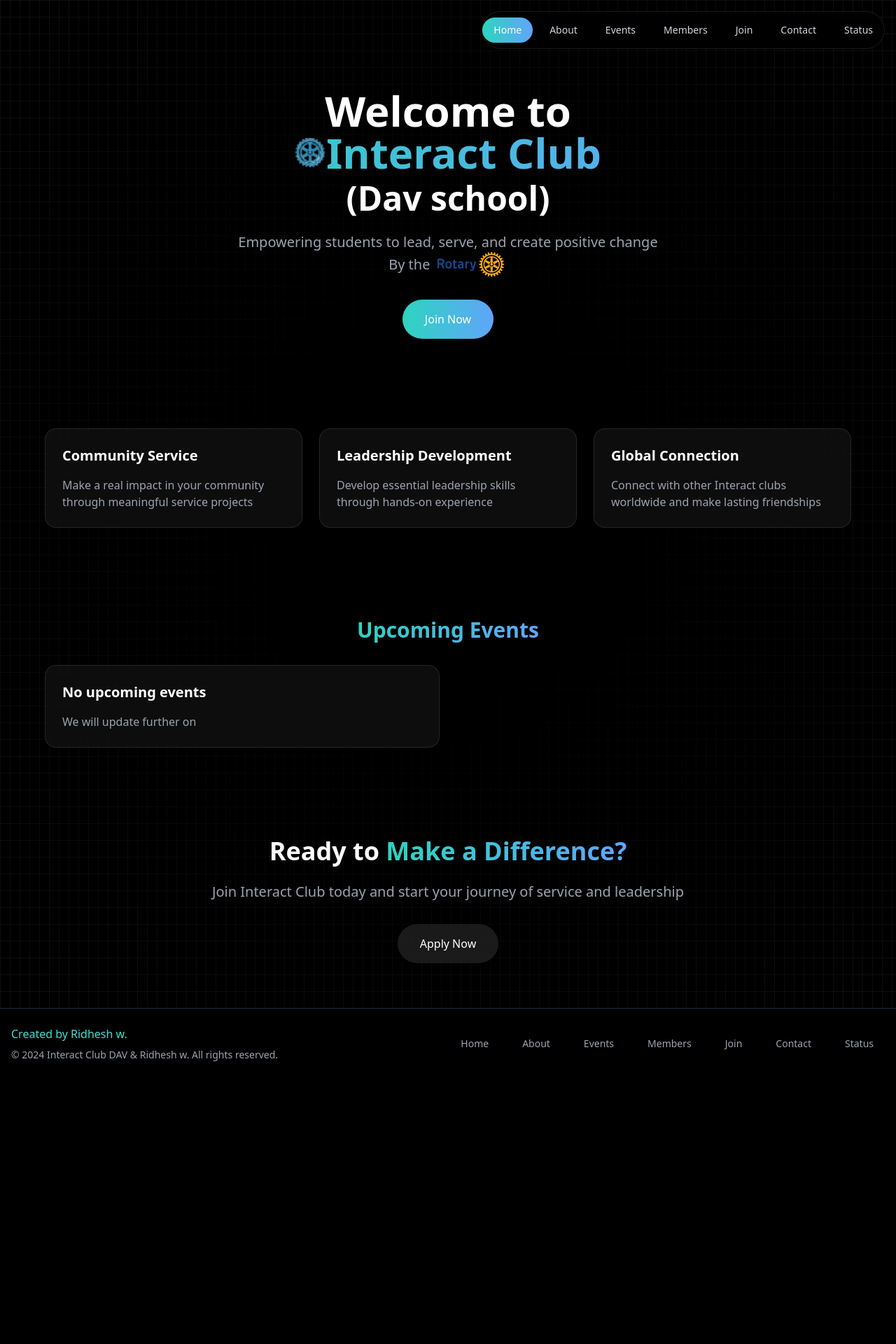
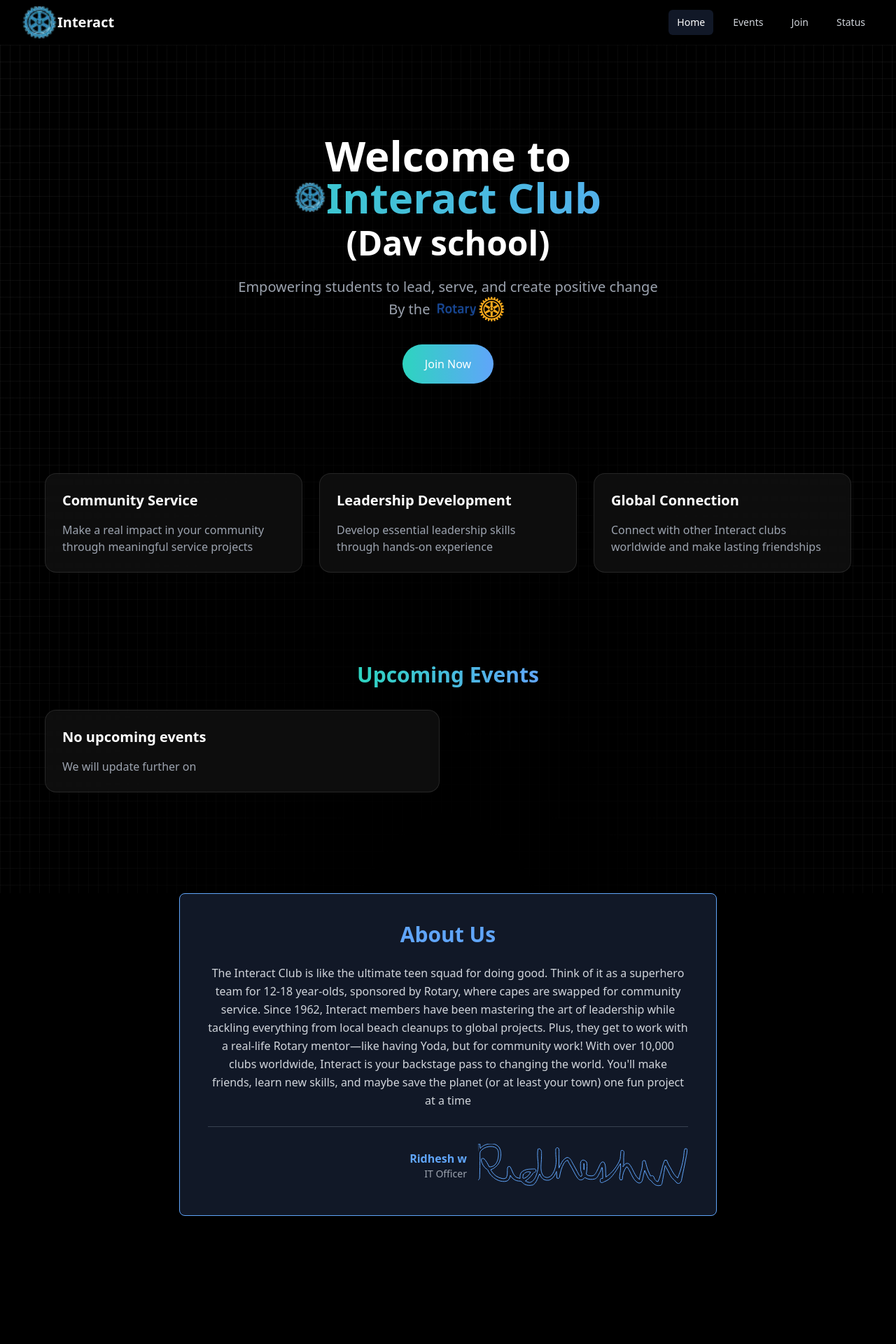
Before and after one commit to ridheshcybe/interact-dav, a Next.js app: page / in a window 1280 px wide. Shown: the top 1920 px of the page at 70% size. Before the commit the page ends 1541 px from the top, so only its background shows below. Built offline with nearby package versions, Linux system fonts and the light colour scheme.

Commit message:
navbar edits

```diff
--- a/package.json
+++ b/package.json
@@ -11,9 +11,12 @@
   "dependencies": {
     "@next/bundle-analyzer": "^15.1.0",
     "@radix-ui/react-label": "^2.1.1",
+    "@radix-ui/react-navigation-menu": "^1.2.3",
     "@supabase/ssr": "^0.5.2",
+    "class-variance-authority": "^0.7.1",
     "clsx": "^2.1.1",
     "framer-motion": "^11.14.4",
+    "lucide-react": "^0.468.0",
     "next": "15.1.0",
     "react": "^19.0.0",
     "react-burger-menu": "^3.1.0",
--- a/src/app/about/page.tsx
+++ b/src/app/about/page.tsx
@@ -27,7 +27,7 @@ export default function AboutSection() {
               <div className="flex items-center justify-end space-x-4 pt-6 border-t border-gray-700">
                 <div className="text-right">
                   <p className="font-semibold text-blue-400">Ridhesh w</p>
-                  <p className="text-sm text-gray-400">IT Head</p>
+                  <p className="text-sm text-gray-400">IT Officer</p>
                 </div>
                 <div>
                   <AnimatedSignature />
--- a/src/app/components/floating-nav.tsx
+++ b/src/app/components/floating-nav.tsx
@@ -1,72 +1,90 @@
 "use client";
 
+import { useState } from "react";
 import Link from "next/link";
-import { useState } from "react";
+import { Menu, X } from "lucide-react";
+import { usePathname } from "next/navigation";
 import { navItems } from "@/data";
-import { usePathname } from "next/navigation";
-import { useIsMobile } from "@/hooks/useIsMobile";
-import { IoMdMenu, IoMdClose } from "react-icons/io";
-import { motion, AnimatePresence } from "framer-motion";
+import Image from "next/image";
 
-export function FloatingNav() {
+type NavLinkProps = {
+  href: string;
+  children: React.ReactNode;
+};
+
+function NavLink({ href, children }: NavLinkProps) {
   const pathname = usePathname();
-  const isMobile = useIsMobile();
-  const [isOpen, setIsOpen] = useState(false);
-
-  const NavLinks = () => (
-    <>
-      {navItems.map((item) => (
-        <Link
-          key={item.href}
-          href={item.href}
-          className={`px-4 py-2 rounded-full text-sm transition-colors ${
-            pathname === item.href
-              ? "bg-gradient-to-r from-teal-400 to-blue-400 text-white"
-              : "text-gray-300 hover:text-white"
-          }`}
-          onClick={() => setIsOpen(false)}
-        >
-          {item.label}
-        </Link>
-      ))}
-    </>
-  );
+  const isActive = pathname === href;
 
   return (
-    <motion.div
-      initial={{ y: -100, opacity: 0 }}
-      animate={{ y: 0, opacity: 1 }}
-      className="fixed top-4 z-50 w-full flex justify-end pr-4"
+    <Link
+      href={href}
+      className={`px-3 py-2 rounded-md text-sm font-medium ${
+        isActive
+          ? "bg-gray-900 text-white"
+          : "text-gray-300 hover:bg-gray-700 hover:text-white"
+      }`}
     >
-      {/* Burger Menu Icon */}
-      <button
-        onClick={() => setIsOpen(!isOpen)}
-        className="text-white lg:hidden"
-      >
-        {isOpen ? <IoMdClose size={30} /> : <IoMdMenu size={30} />}
-      </button>
+      {children}
+    </Link>
+  );
+}
 
-      {/* Desktop Navigation */}
-      {!isMobile && (
-        <div className="hidden lg:flex lg:items-center lg:gap-2 py-2 rounded-full bg-black/50 backdrop-blur-md border border-white/10">
-          <NavLinks />
+type NavLink = {
+  label: string;
+  href: string;
+};
+
+export function NavBar() {
+  const [isOpen, setIsOpen] = useState(false);
+  const navLinks: NavLink[] = navItems;
+
+  return (
+    <nav className="bg-black rounded-lg shadow-lg">
+      <div className="max-w-7xl mx-auto px-4 sm:px-6 lg:px-8">
+        <div className="flex items-center justify-between h-16">
+          <div className="flex justify-center items-center">
+            <Image src="/logo-only.png" width={50} height={50} alt="logo" />
+            <Link href="/" className="text-white text-xl font-bold">
+              Interact
+            </Link>
+          </div>
+          <div className="hidden md:block">
+            <div className="ml-10 flex items-baseline space-x-4">
+              {navLinks.map((link) => (
+                <NavLink key={link.label} href={link.href}>
+                  {link.label}
+                </NavLink>
+              ))}
+            </div>
+          </div>
+          <div className="md:hidden">
+            <button
+              onClick={() => setIsOpen(!isOpen)}
+              className="inline-flex items-center justify-center p-2 rounded-md text-gray-400 hover:text-white hover:bg-gray-700 focus:outline-none focus:ring-2 focus:ring-inset focus:ring-white"
+            >
+              <span className="sr-only">Open main menu</span>
+              {isOpen ? (
+                <X className="block h-6 w-6" aria-hidden="true" />
+              ) : (
+                <Menu className="block h-6 w-6" aria-hidden="true" />
+              )}
+            </button>
+          </div>
+        </div>
+      </div>
+
+      {isOpen && (
+        <div className="md:hidden">
+          <div className="px-2 pt-2 pb-3 space-y-1 sm:px-3">
+            {navLinks.map((link) => (
+              <NavLink key={link.label} href={link.href}>
+                {link.label}
+              </NavLink>
+            ))}
+          </div>
         </div>
       )}
-
-      {/* Mobile Side Popup */}
-      <AnimatePresence>
-        {isMobile && isOpen && (
-          <motion.div
-            initial={{ x: "100%" }}
-            animate={{ x: 0 }}
-            exit={{ x: "100%" }}
-            transition={{ type: "spring", stiffness: 300, damping: 30 }}
-            className="fixed top-0 right-0 h-full w-64 bg-black/90 backdrop-blur-md border-l border-white/10 flex flex-col items-start p-4 pt-16"
-          >
-            <NavLinks />
-          </motion.div>
-        )}
-      </AnimatePresence>
-    </motion.div>
+    </nav>
   );
 }
--- a/src/app/components/footer.tsx
+++ b/src/app/components/footer.tsx
@@ -1,36 +1,39 @@
 import Link from "next/link";
 import { navItems } from "@/data";
+import { Facebook, Twitter, Instagram, Linkedin } from "lucide-react";
+
+const iconComponents = {
+  facebook: Facebook,
+  twitter: Twitter,
+  instagram: Instagram,
+  linkedin: Linkedin,
+};
 
 export default function Footer() {
-  const currentYear = new Date().getFullYear();
-
   return (
-    <footer className="w-full border-t border-gray-800 bg-black px-4 py-6">
-      <div className="container mx-auto flex flex-col items-center justify-between gap-4 sm:flex-row">
-        <div className="flex flex-col items-center gap-2 sm:items-start">
-          <Link
-            href="https://github.com/yourusername"
-            className="text-[#40E0D0] hover:text-[#40E0D0]/80 transition-colors"
-            target="_blank"
-            rel="noopener noreferrer"
-          >
-            Created by Ridhesh w.
-          </Link>
-          <p className="text-sm text-gray-400 line-clamp-1">
-            © {currentYear} Interact Club DAV & Ridhesh w. All rights reserved.
+    <footer className="bg-black text-white rounded-lg shadow-lg mt-8">
+      <div className="max-w-7xl mx-auto py-12 px-4 sm:px-6 lg:py-16 lg:px-8">
+        <div className="xl:grid xl:grid-row-3 xl:gap-8">
+          <div className="grid grid-row-2 gap-8 xl:col-span-2">
+            <ul className="mt-4 space-y-4">
+              {navItems.map((link, linkIndex) => (
+                <li key={linkIndex}>
+                  <Link
+                    href={link.href}
+                    className="text-base text-gray-300 hover:text-white"
+                  >
+                    {link.label}
+                  </Link>
+                </li>
+              ))}
+            </ul>
+          </div>
+        </div>
+        <div className="mt-8 border-t border-gray-700 pt-8 md:flex md:items-center md:justify-between">
+          <p className="mt-8 text-base text-gray-400 md:mt-0 md:order-1">
+            &copy; Interact club & Ridhesh w.
           </p>
         </div>
-        <nav className="flex gap-4 text-sm">
-          {navItems.map((item) => (
-            <Link
-              key={item.href}
-              href={item.href}
-              className="px-4 py-2 rounded-full text-sm text-gray-400 hover:text-[#40E0D0] transition-colors"
-            >
-              {item.label}
-            </Link>
-          ))}
-        </nav>
       </div>
     </footer>
   );
--- a/src/app/layout.tsx
+++ b/src/app/layout.tsx
@@ -1,6 +1,6 @@
 import "./globals.css";
 import Footer from "./components/footer";
-import { FloatingNav } from "@/app/components/floating-nav";
+import { NavBar } from "@/app/components/floating-nav";
 
 export const metadata = {
   title: "Interact Club",
@@ -12,7 +12,6 @@ export default function RootLayout({
 }: {
   children: React.ReactNode;
 }) {
-  const currentYear = new Date().getFullYear();
   return (
     <html lang="en">
       <head>
@@ -21,8 +20,9 @@ export default function RootLayout({
         <meta name="mobile-web-app-capable" content="yes" />
       </head>
       <body className={`bg-black text-white min-h-screen`}>
-        <FloatingNav />
+        <NavBar />
         {children}
+
         <Footer />
       </body>
     </html>
--- a/src/app/page.tsx
+++ b/src/app/page.tsx
@@ -5,8 +5,38 @@ import Image from "next/image";
 import { motion } from "framer-motion";
 import { UpcomingEvents, cards } from "@/data";
 import { GradientText } from "@/app/components/gradient-text";
+import Members from "./members/page";
+import Contact from "./contact/page";
+import dynamic from "next/dynamic";
+import { useState, useEffect, useRef } from "react";
+
+// Dynamically load the AboutSection component
+const AboutSection = dynamic(() => import("./about/page"), {
+  ssr: false, // Client-side only
+});
 
 export default function Home() {
+  const [isVisible, setIsVisible] = useState(false);
+  const ref = useRef<HTMLDivElement>(null);
+
+  useEffect(() => {
+    const observer = new IntersectionObserver(
+      (entries) => {
+        if (entries[0].isIntersecting) {
+          setIsVisible(true);
+          observer.disconnect(); // Stop observing after component is visible
+        }
+      },
+      { threshold: 0.1 } // Trigger when 10% of the component is visible
+    );
+
+    if (ref.current) {
+      observer.observe(ref.current);
+    }
+
+    return () => observer.disconnect();
+  }, []);
+
   return (
     <div className="relative min-h-screen">
       <div className="absolute inset-0 -z-10">
@@ -106,6 +136,10 @@ export default function Home() {
         </div>
       </section>
 
+      <div ref={ref}>{isVisible && <AboutSection />}</div>
+      <Members />
+      <Contact />
+
       {/* Call to Action */}
       <section className="px-4 py-16">
         <motion.div
--- a/src/data.ts
+++ b/src/data.ts
@@ -8,11 +8,8 @@ const upcomingEvents: Events[] = [];
 
 export const navItems = [
     { href: "/", label: "Home" },
-    { href: "/about", label: "About" },
     { href: "/events", label: "Events" },
-    { href: "/members", label: "Members" },
     { href: "/join", label: "Join" },
-    { href: "/contact", label: "Contact" },
     { href: "https://stats.uptimerobot.com/Z6V1J3233m", label: "Status" },
 ];
 
```
Also changed, not shown: 1 other file (tests, documents, lock files or other folders).
